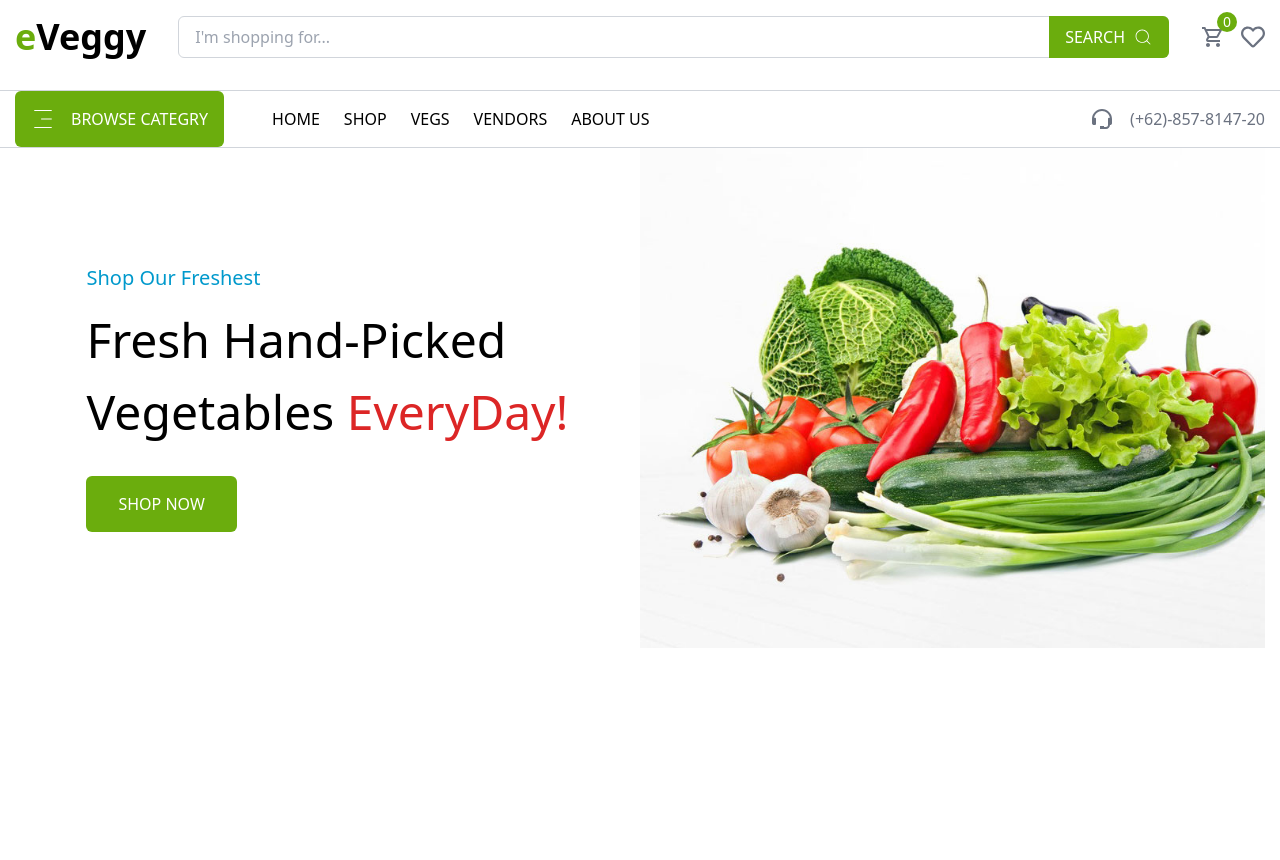
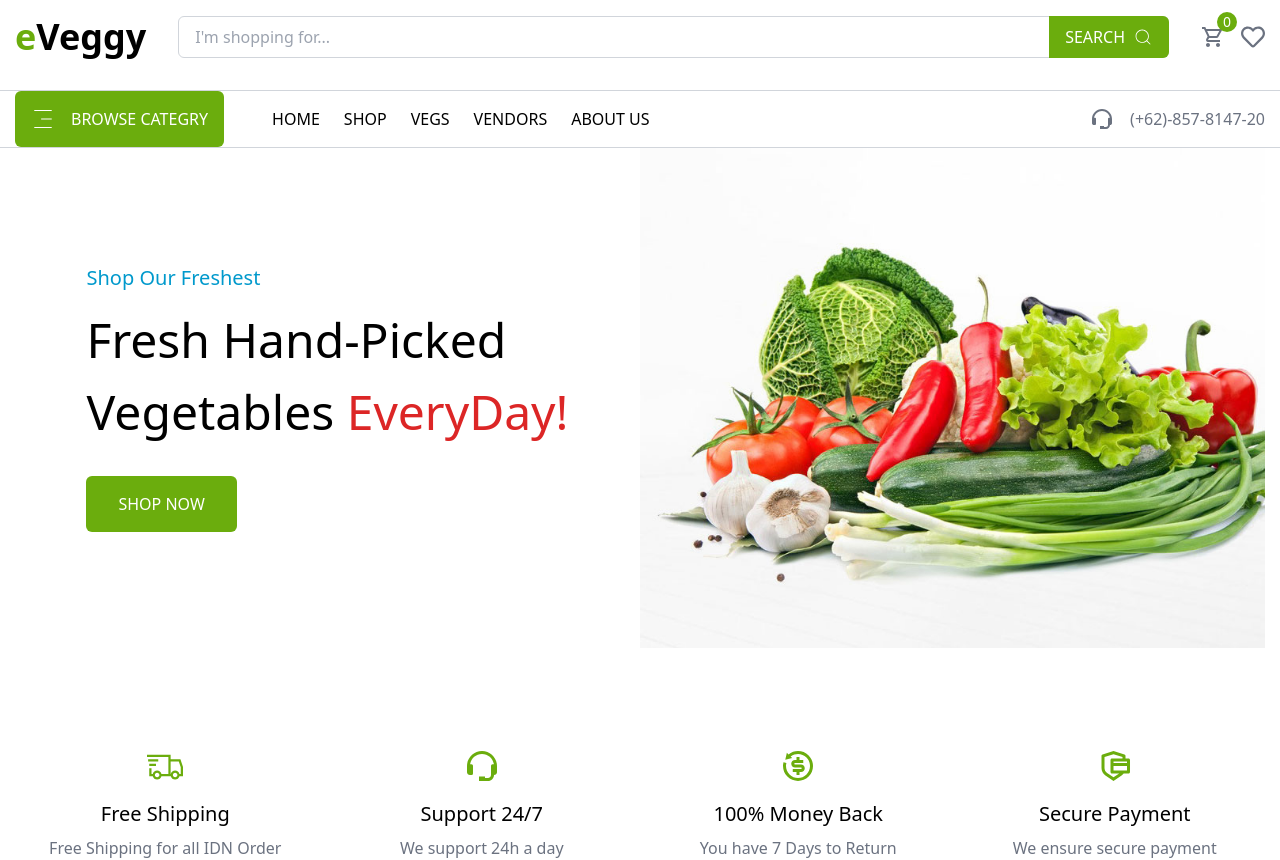
Before and after one commit to pardana/eveggy, a React (Vite) app: page / in a window 1280 px wide. Before the commit the page ends 800 px from the top, so only its background shows below. Built offline with nearby package versions, Linux system fonts and the light colour scheme.

Commit message:
add: service card

```diff
--- a/src/App.tsx
+++ b/src/App.tsx
@@ -1,12 +1,14 @@
 import React from "react";
 import Navbar from "./components/navbar";
 import Hero from "./components/hero";
+import Services from "./components/services";
 
 const App = () => {
   return (
     <main>
       <Navbar />
       <Hero />
+      <Services />
     </main>
   );
 };
--- /dev/null
+++ b/src/components/servicecard.tsx
@@ -0,0 +1,17 @@
+interface PropsType {
+  icon: React.ReactNode;
+  title: string;
+  desc: string;
+}
+
+const ServiceCard = ({ icon, title, desc }: PropsType) => {
+  return (
+    <div className="flex flex-col items-center justify-center">
+      <div className="text-accent">{icon}</div>
+      <h2 className="text-xl font-medium mt-4 mb-2">{title}</h2>
+      <p className="text-gray-500">{desc}</p>
+    </div>
+  );
+};
+
+export default ServiceCard;
--- /dev/null
+++ b/src/components/services.tsx
@@ -0,0 +1,46 @@
+import { BiSupport } from "react-icons/bi";
+import { LiaShippingFastSolid } from "react-icons/lia";
+import { RiRefund2Line, RiSecurePaymentLine } from "react-icons/ri";
+import ServiceCard from "./servicecard";
+
+const servicesData = [
+  {
+    icon: <LiaShippingFastSolid size={36} />,
+    title: "Free Shipping",
+    desc: "Free Shipping for all IDN Order",
+  },
+  {
+    icon: <BiSupport size={36} />,
+    title: "Support 24/7",
+    desc: "We support 24h a day",
+  },
+  {
+    icon: <RiRefund2Line size={36} />,
+    title: "100% Money Back",
+    desc: "You have 7 Days to Return",
+  },
+  {
+    icon: <RiSecurePaymentLine size={36} />,
+    title: "Secure Payment",
+    desc: "We ensure secure payment",
+  },
+];
+
+const Services = () => {
+  return (
+    <section className="container mt-[100px]">
+      <div className="grid gap-4 grid-cols-1 sm:grid-cols-2 md:grid-cols-3 lg:grid-cols-4">
+        {servicesData.map((item) => (
+          <ServiceCard
+            key={item.title}
+            icon={item.icon}
+            title={item.title}
+            desc={item.desc}
+          />
+        ))}
+      </div>
+    </section>
+  );
+};
+
+export default Services;
```
